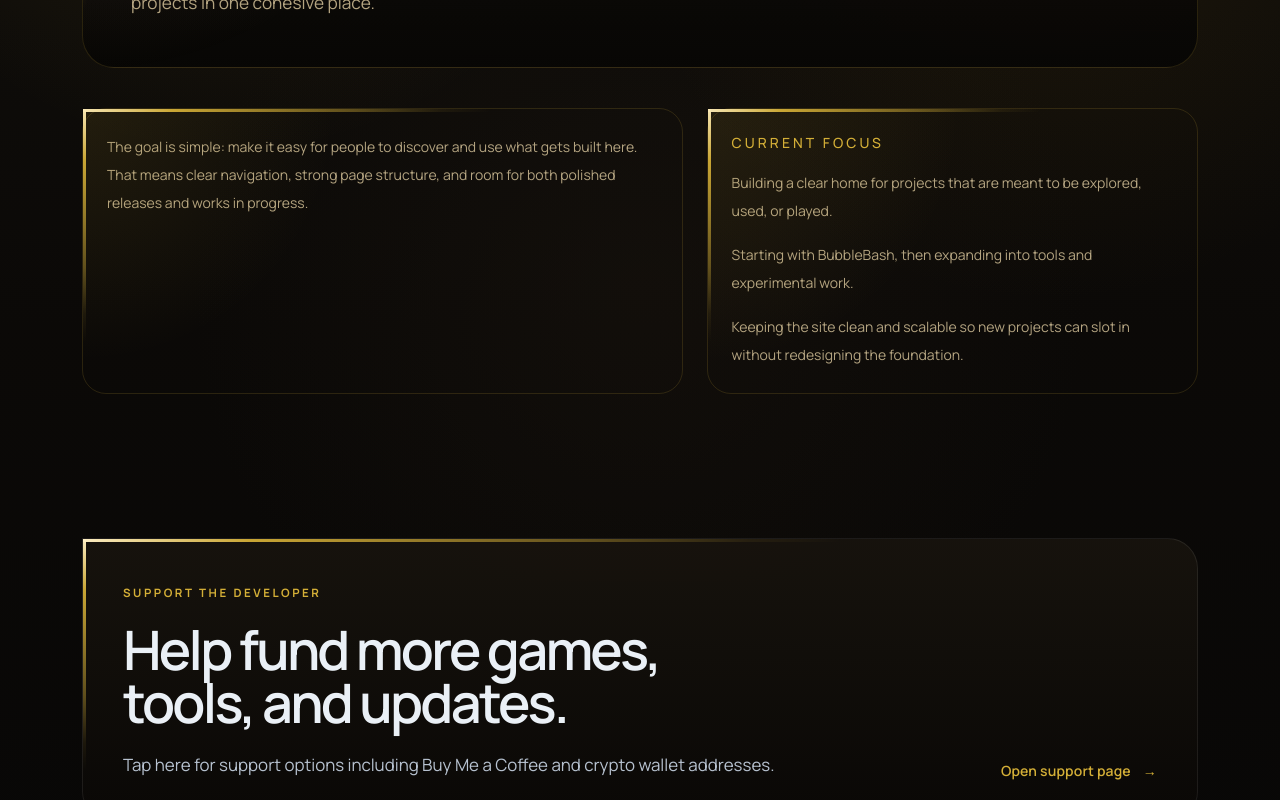
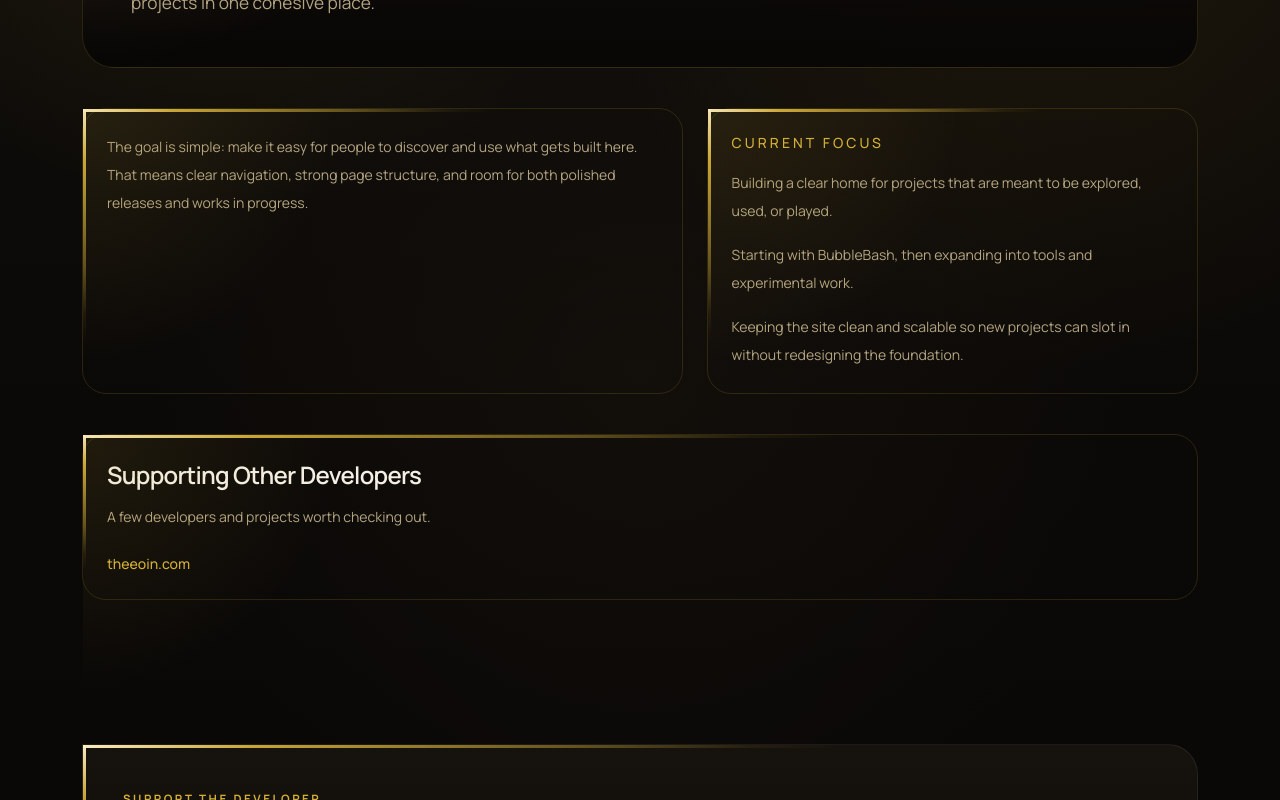
Before and after one commit to MrDevGuyMan/MrDevGuyMan, a Next.js app: page /about in a window 1280 px wide. Shown: the part 423-1223 px from the top of the page. Built offline with nearby package versions, Linux system fonts and the light colour scheme.

Commit message:
feat: add supporting developers section to about page

```diff
--- a/app/about/page.tsx
+++ b/app/about/page.tsx
@@ -32,6 +32,25 @@ export default function AboutPage() {
           </ul>
         </div>
       </section>
+
+      <section className="gold-trim rounded-3xl border border-border bg-surface/70 p-6 [--trim-left:82%] [--trim-top:68%]">
+        <h2 className="text-2xl font-semibold tracking-[-0.03em] text-foreground">
+          Supporting Other Developers
+        </h2>
+        <p className="mt-3 max-w-2xl text-sm leading-7 text-muted">
+          A few developers and projects worth checking out.
+        </p>
+        <div className="mt-5">
+          <a
+            href="https://theeoin.com/"
+            target="_blank"
+            rel="noopener noreferrer"
+            className="text-sm font-medium text-accent transition hover:text-foreground"
+          >
+            theeoin.com
+          </a>
+        </div>
+      </section>
     </Container>
   );
 }
```
